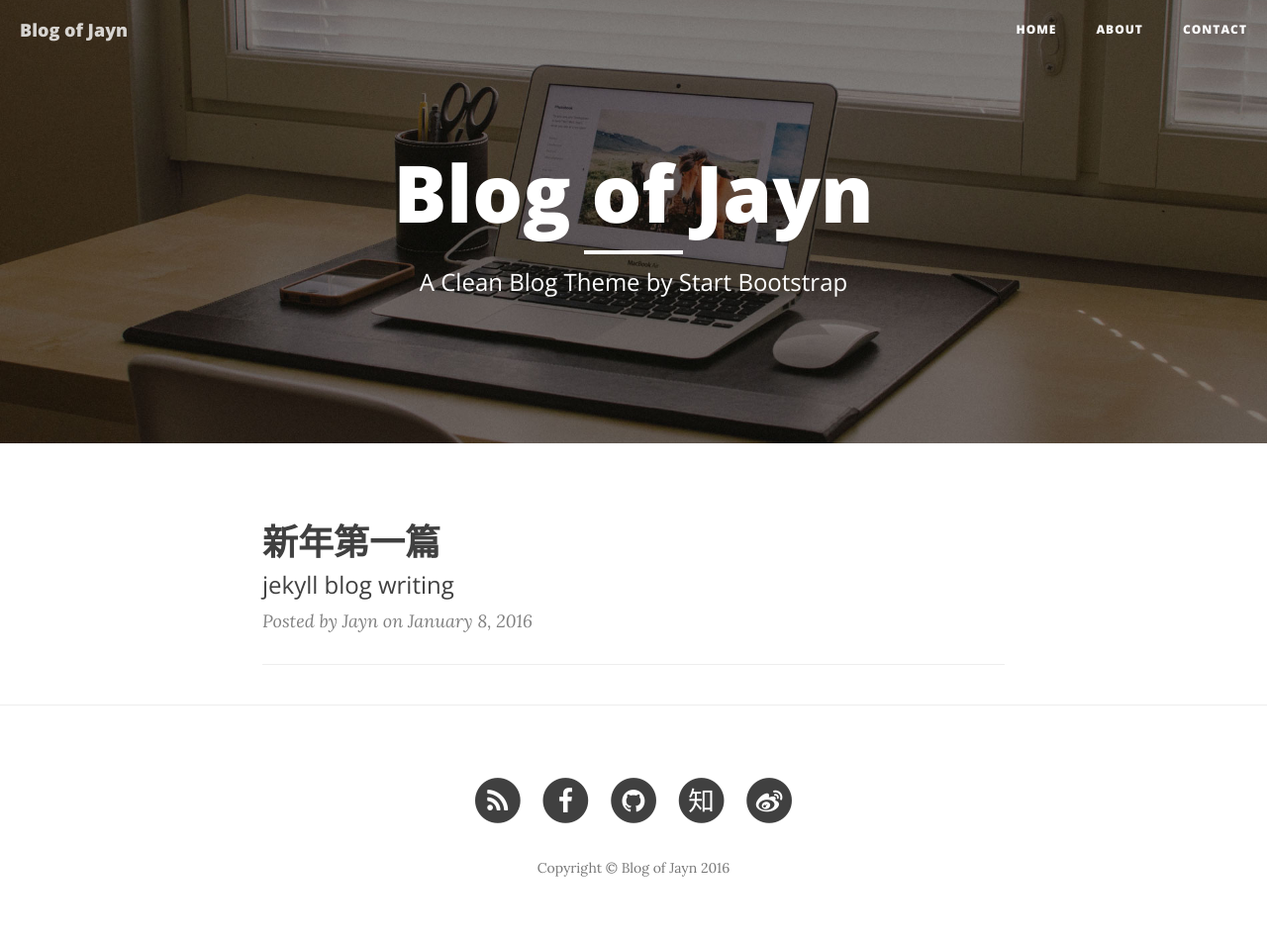
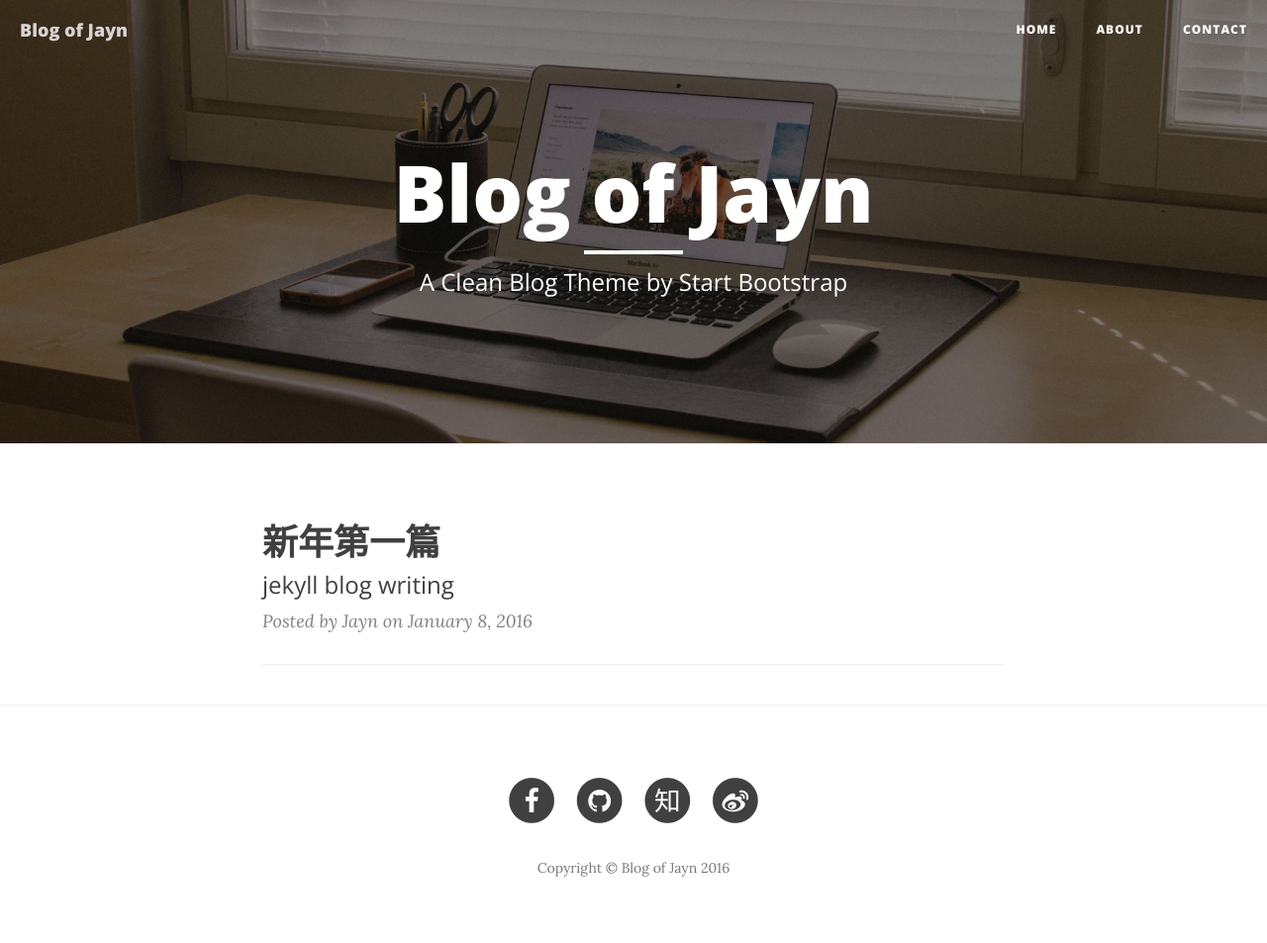
Before and after one commit to JayYangSS/JayYangSS.github.io, a Jekyll site: the page built from index.html, in a window 1280 px wide. Shown: the whole page at 99% size. Built offline with Jekyll 4.4.1, drawn with Linux system fonts in a browser that asks for light colours; nearby versions of some CDN libraries; the list of posts is cut into pages by our own code.

Commit message:
remove the RSS

```diff
--- a/_includes/footer.html
+++ b/_includes/footer.html
@@ -4,6 +4,7 @@
         <div class="row">
             <div class="col-lg-8 col-lg-offset-2 col-md-10 col-md-offset-1">
                 <ul class="list-inline text-center">
+                    {% if site.RSS %}
                     <li>
                         <a href="{{ "/feed.xml" | prepend: site.baseurl }}">
                             <span class="fa-stack fa-lg">
@@ -12,6 +13,7 @@
                             </span>
                         </a>
                     </li>
+                    {% endif %}
                     {% if site.twitter_username %}
                     <li>
                         <a href="https://twitter.com/{{ site.twitter_username }}">
```
